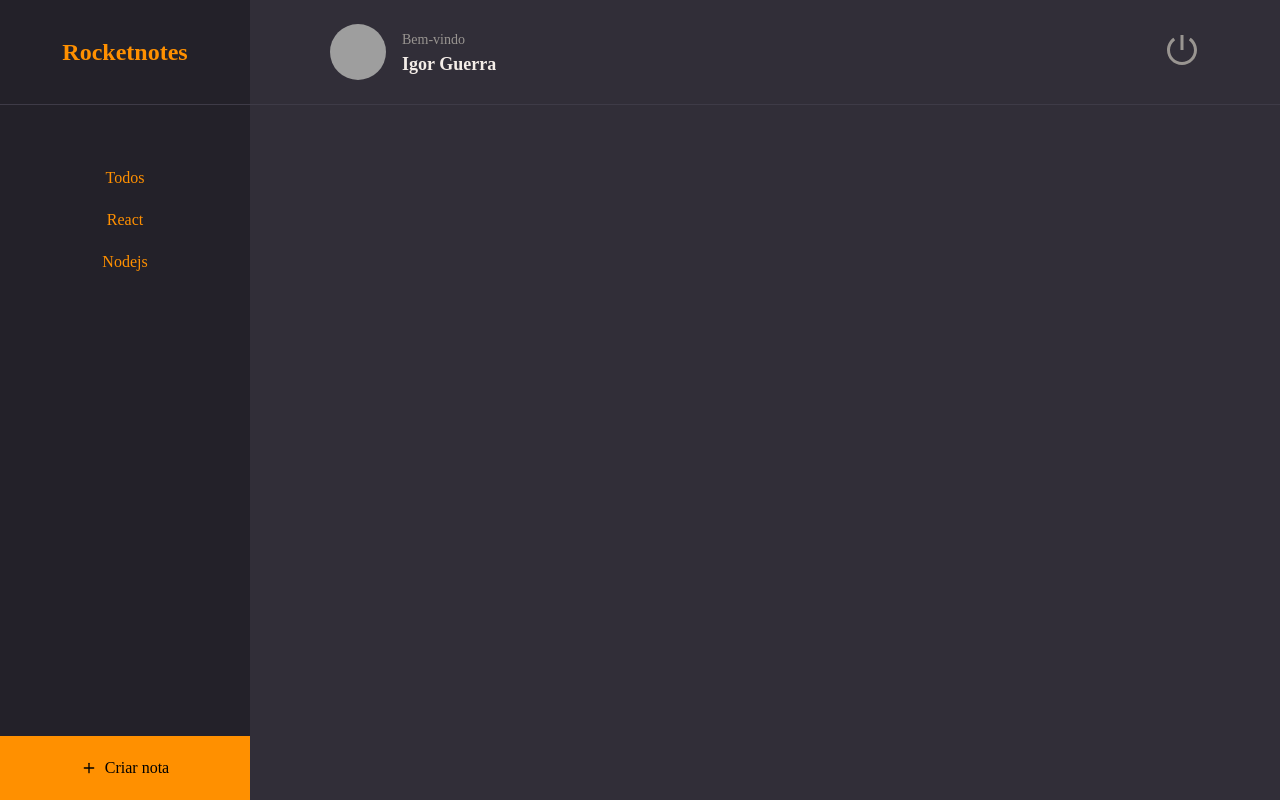
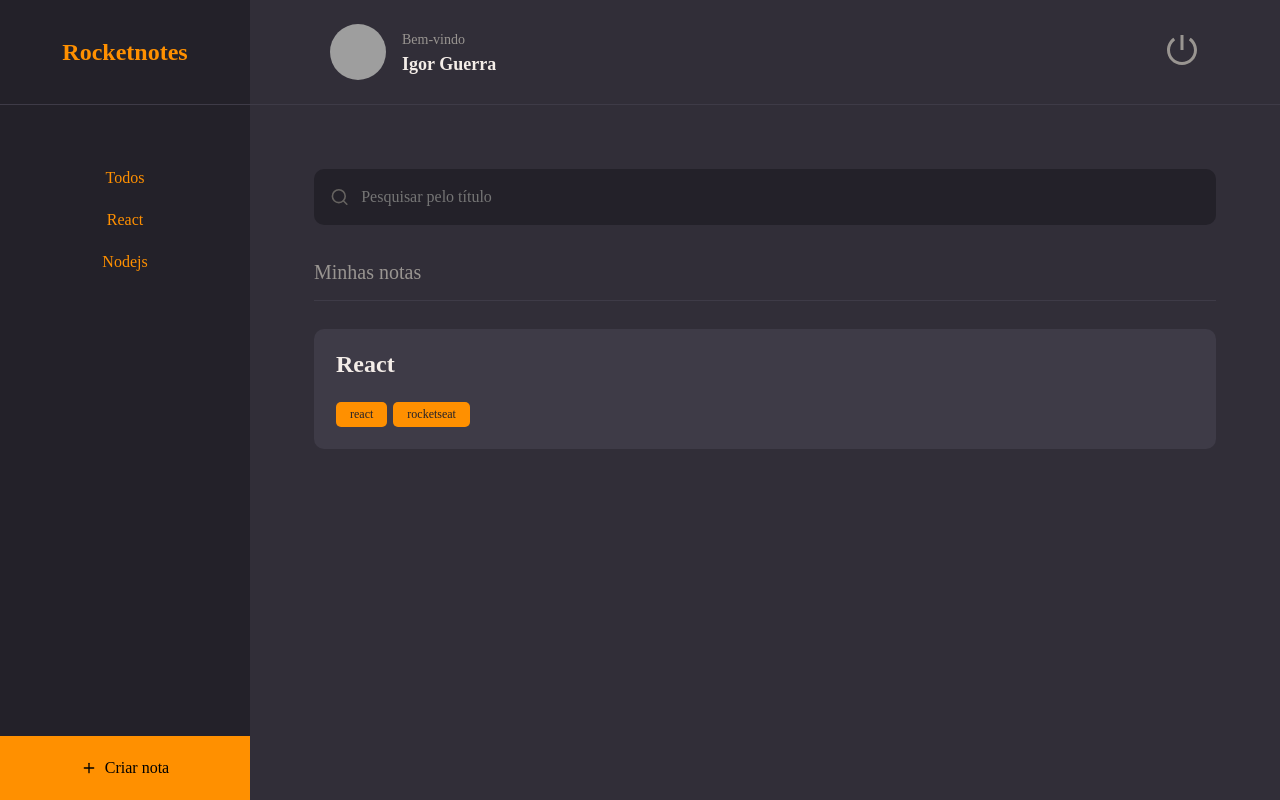
Before and after one commit to igorvguerra/Rocketnotes, a React app: page / in a window 1280 px wide. Built offline with nearby package versions, Linux system fonts and the light colour scheme; grey boxes are pictures that could not be loaded; the HTML template or start-up script is replaced by a standard one.

Commit message:
creating another component. Note

```diff
--- /dev/null
+++ b/src/components/Input/index.jsx
@@ -0,0 +1,10 @@
+import { Container } from './styles';
+
+export function Input({ icon: Icon, ...rest }) {
+    return(
+        <Container>
+            {Icon && <Icon size={20} />}
+            <input {...rest}/>
+        </Container>
+    )
+};
--- /dev/null
+++ b/src/components/Input/styles.js
@@ -0,0 +1,32 @@
+import styled from 'styled-components';
+
+export const Container = styled.div`
+    width: 100%;
+    display: flex;
+    align-items: center;
+
+    background-color: ${({ theme }) => theme.COLORS.BACKGROUND_900};
+    color: ${({ theme }) => theme.COLORS.GRAY_300};
+
+    margin-bottom: 8px;
+    border-radius: 10px;
+
+    > input {
+        height: 56px;
+        width: 100%;
+
+        padding: 12px;
+        color: ${({ theme }) => theme.COLORS.WHITE};
+        background: transparent;
+        border: none;
+
+        &:placeholder {
+            color: ${({ theme }) => theme.COLORS.GRAY_300};
+        }
+
+    }
+
+    > svg {
+            margin-left: 16px;
+        }
+`;
--- /dev/null
+++ b/src/components/Note/index.jsx
@@ -0,0 +1,20 @@
+import { Container } from './styles';
+import { Tag } from '../Tag';
+
+export function Note({ data, ...rest }) {
+    return(
+        <Container {...rest}>
+            <h1>{data.title}</h1>
+
+        {
+            data.tags &&
+            <footer>
+                {
+                    data.tags.map(tag => <Tag key={tag.id} title={tag.name} />)
+
+                }
+            </footer>
+        }
+        </Container>
+    );
+}
--- /dev/null
+++ b/src/components/Note/styles.js
@@ -0,0 +1,26 @@
+import styled from 'styled-components';
+
+export const Container = styled.button`
+    width: 100%;
+    background-color: ${({ theme }) => theme.COLORS.BACKGROUND_700};
+
+    border: none;
+    border-radius: 10px;
+
+    padding: 22px;
+    margin-bottom: 16px;
+
+    > h1 {
+        flex: 1;
+        text-align: left;
+        font-weight: 700;
+        font-size: 24px;
+        color: ${({ theme }) => theme.COLORS.WHITE};
+    }
+
+    > footer {
+        width: 100%;
+        display: flex;
+        margin-top: 24px;
+    }
+`;
--- a/src/components/Tag/index.jsx
+++ b/src/components/Tag/index.jsx
@@ -1,8 +1,8 @@
 import { Container } from './styles';
 
-export function Tag ({ title }) {
+export function Tag ({ title, ...rest }) {
     return(
-        <Container>
+        <Container {...rest} >
             { title }
         </Container>
     )
--- a/src/pages/Home/index.jsx
+++ b/src/pages/Home/index.jsx
@@ -1,9 +1,12 @@
-import { FiPlus } from 'react-icons/fi'
+import { FiPlus, FiSearch } from 'react-icons/fi'
 
 import { Container, Brand, Menu, Search, Content, NewNote} from './styles';
 
 import { Header } from '../../components/Header';
 import { ButtonText } from '../../components/ButtonText';
+import { Input } from '../../components/Input';
+import { Section } from '../../components/Section';
+import { Note } from '../../components/Note';
 
 export function Home() {
     return (
@@ -21,11 +24,18 @@
             </Menu>
 
             <Search>
-
+                <Input placeholder ="Pesquisar pelo título" icon={FiSearch} />
             </Search>
 
             <Content>
-
+                <Section title="Minhas notas">
+                    <Note data={{ title: 'React',
+                tags:[
+                    {id: '1', name: 'react'},
+                    {id: '2', name: 'rocketseat'}
+                ]
+                }} />
+                </Section>
             </Content>
 
             <NewNote>
--- a/src/pages/Home/styles.js
+++ b/src/pages/Home/styles.js
@@ -45,10 +45,14 @@
 `;
 export const Search = styled.div`
     grid-area: search;
+    padding: 64px 64px 0;
+
 
 `;
 export const Content = styled.div`
     grid-area: content;
+    padding: 0 64px;
+    overflow-y: auto;
 
 `;
 export const NewNote= styled.button`
```
